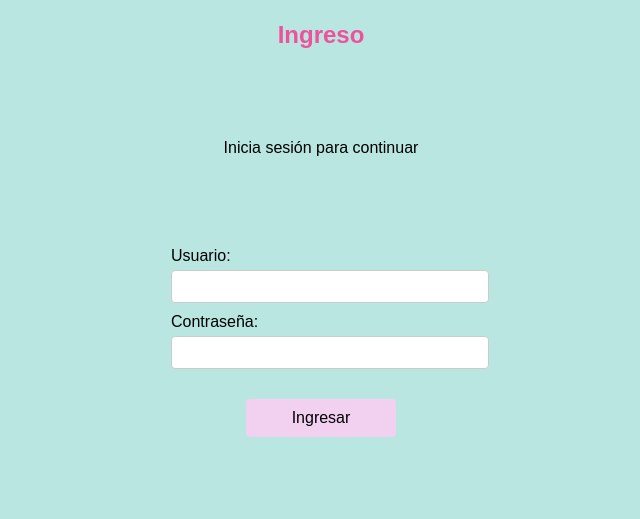
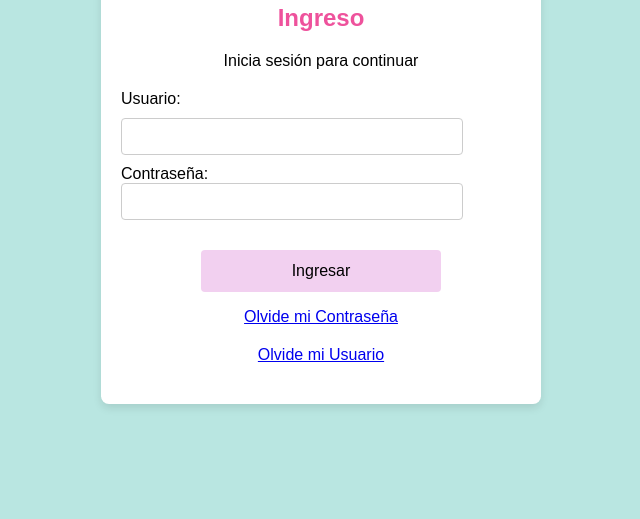
Before and after one commit to ANGIEPAOLA123/PROYECTO, a plain HTML site: page index.html in a window 1280 px wide. Shown: the part 366-885 px from the top of the page, without its empty margins (319-959 px from the left). After the commit the page ends 800 px from the top, so only its background shows below. Drawn offline with Linux system fonts and the light colour scheme.

Commit message:
adelanto de clase dia 10/07/2024

```diff
--- a/index.html
+++ b/index.html
@@ -10,15 +10,17 @@
 </head>
 <body>
     <div class="login-container">
-        <img src="image 15 (1).png" alt="Logo">
+        <img src="image_15removebg-preview.png" alt="Logo">
         <h2>Ingreso</h2>
         <p>Inicia sesión para continuar</p>
         <form action="/loguin" method="post">
             <label for="username">Usuario:</label>
             <input type="text" id="username" name="username" required>
-            <label for="password">Contraseña:</label>
+            <label1 for="password">Contraseña:</label1>
             <input type="password" id="password" name="password" required>
             <button type="submit">Ingresar</button>
+            <p><a href="recuperar.html">Olvide mi Contraseña</a></p>
+            <p><a href="olvideusuario.html">Olvide mi Usuario</a></p>
         </form>
     </div>
 
--- /dev/null
+++ b/recuperar.css
@@ -0,0 +1,57 @@
+body {
+    font-family: Arial, sans-serif;
+    background-color: #B9E6E1;
+    display: flex;
+    justify-content: center;
+    align-items: center;
+    height: 100vh;
+    margin: 0;
+}
+.container {
+    background-color: #fff;
+    padding: 20px;
+    border-radius: 8px;
+    box-shadow: 0 0 10px rgba(0, 0, 0, 0.1);
+    max-width: 400px;
+    width: 100%;
+}
+input[type="email"]{
+    width: 90%; /* Ajusta el ancho del input */
+    padding: 10px;
+    margin: 10px 0;
+    border: 1px solid #ccc;
+    border-radius: 4px;
+}
+input[type="text"] {
+    width: 40px; /* Ancho del campo de entrada */
+    height: 40px; /* Altura del campo de entrada */
+    margin: 5px;
+    font-size: 24px; /* Tamaño de fuente */
+    text-align: center;
+    border: 1px solid #ccc;
+    border-radius: 4px;
+}
+input[type="password"]{
+    width: 90%; /* Ajusta el ancho del input */
+    padding: 10px;
+    margin: 10px 0;
+    border: 1px solid #ccc;
+    border-radius: 4px;
+}
+
+
+button {
+    width: 50%;
+    padding: 10px;
+    background-color: #F2D0F0;
+    border: none;
+    border-radius: 4px;
+    color: #000;
+    font-size: 16px;
+    margin: 20px auto 0 auto;
+    display: block;
+}
+
+button:hover {
+    background-color: #BD30BF;
+}
--- a/styles.css
+++ b/styles.css
@@ -6,49 +6,73 @@ body {
     align-items: center;
     height: 100vh;
     margin: 0;
-    margin-bottom: 85px;
+}
+
+.login-container {
+    max-width: 400px; /* Ajustar el ancho máximo del contenedor */
+    width: 80%; /* Hacerlo adaptable */
+    padding: 20px;
+    background-color: #fff;
+    border-radius: 8px;
+    box-shadow: 0 4px 8px rgba(0, 0, 0, 0.1);
 }
 
 .login-container img {
-    display: block; /* Cambiar a un bloque para aplicar el margen automático */
-    margin: 0 auto 20px; /* Centrar la imagen y añadir un margen inferior */
-    max-width: 100%; /* Asegura que la imagen no sea más ancha que el contenedor */
+    display: block;
+    margin: 0 auto 20px;
+    max-width: 100%;
     height: auto;
-    margin-bottom: 90px;
 }
+
 .login-container h2 {
     text-align: center;
-    margin-bottom: 90px;
     color: #EE529C;
+    margin-bottom: 20px;
 }
+
 .login-container p {
     text-align: center;
-    margin-bottom: 90px;
+    margin-bottom: 20px;
 }
+
 .login-container label {
     display: block;
-    margin-bottom: 5px;
+    margin-bottom: 10px;
 }
+
 .login-container input[type="text"],
 .login-container input[type="password"] {
-    width: 100%;
-    padding: 8px;
+    width: 80%;
+    padding: 10px;
     margin-bottom: 10px;
-    border: 1px solid #ccc; /* Añadido borde a las entradas */
+    border: 1px solid #ccc;
     border-radius: 4px;
-    text-align: center; /* Centrar el texto de entrada */
+    text-align: center;
 }
+
 .login-container button {
-    width: 50%; /* Ajusta el ancho del botón según sea necesario */
-    padding: 10px;
+    width: 60%;
+    padding: 12px;
     background-color: #F2D0F0;
     border: none;
     border-radius: 4px;
     color: #000;
     font-size: 16px;
-    margin: 20px auto 0 auto; /* Centrar el botón horizontalmente y añadir un margen superior */
-    display: block; /* Hace que el botón se comporte como un bloque */
-}
+    margin: 20px auto 0; /* Centrar el botón horizontalmente y ajustar el margen superior */
+    display: block; /* Asegurar que el botón sea un bloque para ocupar el ancho disponible */
+    cursor: pointer;}
+
 .login-container button:hover {
     background-color: #BD30BF;
 }
+
+/* Media query para pantallas más pequeñas */
+@media screen and (max-width: 600px) {
+    .login-container {
+        width: 90%;
+    }
+
+    .login-container button {
+        width: 100%;
+    }
+}
```
Also changed, not shown: recuperar.html (added, +38 -0 lines), image 15 (1).png (deleted), image_15removebg-preview.png (added).
